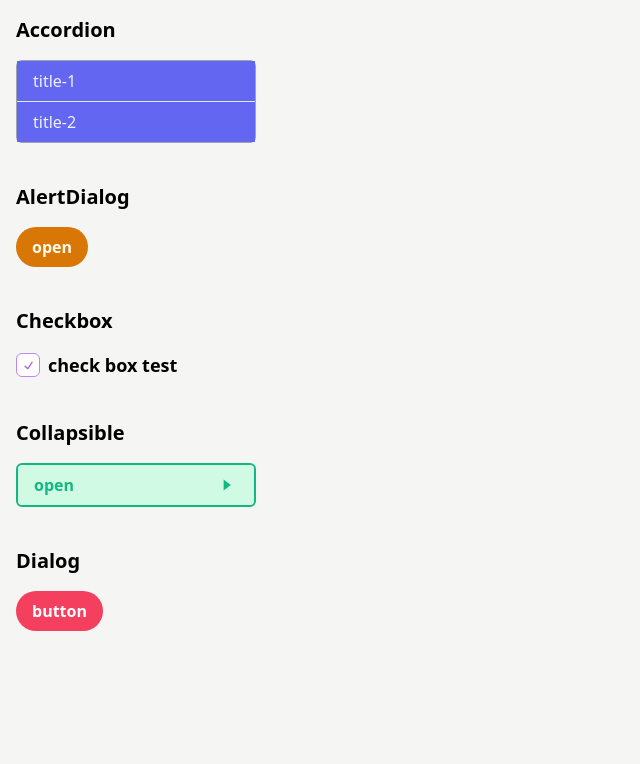
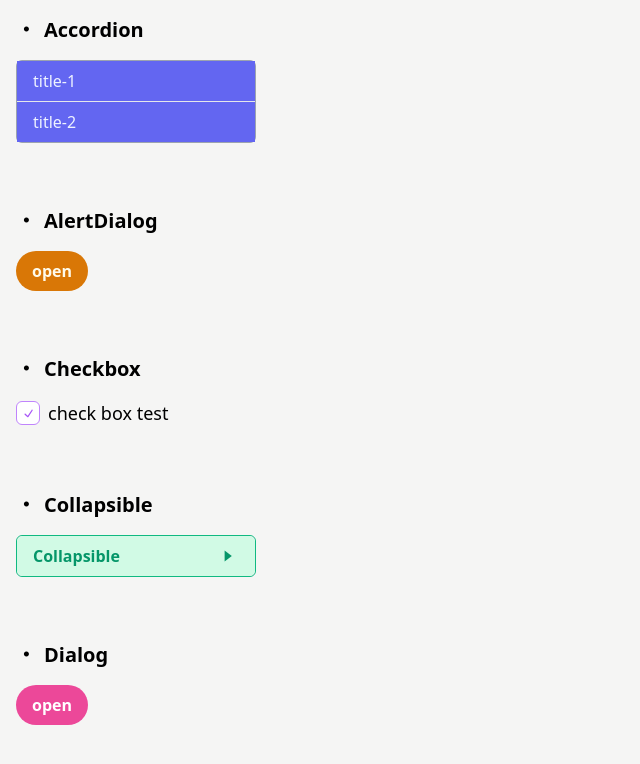
Before and after one commit to K-shigehito/radix-ui-example, a React (Vite) app: page / in a window 1280 px wide. Shown: the top 764 px of the page, without its empty margins (0-640 px from the left). Built offline with nearby package versions, Linux system fonts and the light colour scheme.

Commit message:
fix: style

```diff
--- a/src/App.tsx
+++ b/src/App.tsx
@@ -22,7 +22,7 @@ const App = () => {
       style={{
         display: 'flex',
         flexDirection: 'column',
-        gap: '40px',
+        gap: '64px',
         padding: '16px',
         backgroundColor: '#f5f5f4',
         minHeight: '100vh',
--- a/src/components/AlertDialog/AlertDialog.tsx
+++ b/src/components/AlertDialog/AlertDialog.tsx
@@ -15,7 +15,7 @@ export default () => (
         className={`${styles.overlay} fixed inset-0 bg-gray-500 opacity-50`}
       />
       <AlertDialog.Content
-        className={`${styles.content} fixed inset-2/4 h-fit w-4/5 max-w-2xl -translate-x-1/2 -translate-y-1/2 rounded-md bg-white p-6`}
+        className={`${styles.content} fixed inset-2/4 h-fit w-4/5 max-w-lg -translate-x-1/2 -translate-y-1/2 rounded-md bg-white p-6 shadow-md`}
       >
         <AlertDialog.Title className='text-2xl font-bold text-amber-600'>
           title
--- a/src/components/Checkbox/Checkbox.tsx
+++ b/src/components/Checkbox/Checkbox.tsx
@@ -12,7 +12,7 @@ export default () => (
         <CheckIcon />
       </Checkbox.Indicator>
     </Checkbox.Root>
-    <label htmlFor='c1' className='select-none text-lg font-bold'>
+    <label htmlFor='c1' className='select-none text-lg'>
       check box test
     </label>
   </div>
--- /dev/null
+++ b/src/components/Collapsible/Collapsible.module.css
@@ -0,0 +1,25 @@
+@keyframes open {
+  from {
+    height: 0;
+  }
+  to {
+    height: var(--radix-collapsible-content-height);
+  }
+}
+
+@keyframes close {
+  from {
+    height: var(--radix-collapsible-content-height);
+  }
+  to {
+    height: 0;
+  }
+}
+
+.content[data-state='open'] {
+  animation: open 100ms ease-out;
+}
+
+.content[data-state='closed'] {
+  animation: close 100ms ease-out;
+}
--- a/src/components/Collapsible/Collapsible.tsx
+++ b/src/components/Collapsible/Collapsible.tsx
@@ -1,14 +1,17 @@
+import styles from './Collapsible.module.css';
 import * as Collapsible from '@radix-ui/react-collapsible';
 import { TriangleRightIcon } from '@radix-ui/react-icons';
 
 export default () => (
-  <Collapsible.Root className='w-full rounded-md border-2 border-emerald-500'>
-    <div className='cursor-pointer font-bold text-emerald-500'>
+  <Collapsible.Root className='w-full rounded-md border border-emerald-500'>
+    <div className='cursor-pointer font-bold text-emerald-600'>
       <Collapsible.Trigger className='group flex w-full items-center justify-between rounded-md bg-emerald-100 px-4 py-2 data-state-open:rounded-b-none'>
-        open
-        <TriangleRightIcon className='h-6 w-6 transition duration-300 group-data-state-open:rotate-90' />
+        Collapsible
+        <TriangleRightIcon className='h-6 w-6 transition duration-100 group-data-state-open:rotate-90' />
       </Collapsible.Trigger>
     </div>
-    <Collapsible.Content className='px-4 py-2'>content</Collapsible.Content>
+    <Collapsible.Content className={`${styles.content} overflow-hidden`}>
+      <div className='px-4 py-2'>Collapsible component.</div>
+    </Collapsible.Content>
   </Collapsible.Root>
 );
--- a/src/components/Dialog/Dialog.tsx
+++ b/src/components/Dialog/Dialog.tsx
@@ -4,8 +4,8 @@ import * as Dialog from '@radix-ui/react-dialog';
 export default () => (
   <Dialog.Root>
     <div>
-      <Dialog.Trigger className='inline-flex rounded-full bg-rose-500 px-4 py-2 font-bold text-white'>
-        button
+      <Dialog.Trigger className='inline-flex rounded-full bg-pink-500 px-4 py-2 font-bold text-white'>
+        open
       </Dialog.Trigger>
     </div>
     <Dialog.Portal>
@@ -13,16 +13,14 @@ export default () => (
         className={`${styles['dialog-overlay']} fixed inset-0 bg-gray-500 opacity-50`}
       />
       <Dialog.Content
-        className={`${styles['dialog-content']} fixed top-1/2 left-1/2 w-80 -translate-y-1/2 -translate-x-1/2 rounded-md bg-rose-50 px-8 py-4 shadow-sm`}
+        className={`${styles['dialog-content']} fixed top-1/2 left-1/2 w-4/5 max-w-lg -translate-y-1/2 -translate-x-1/2 rounded-md bg-pink-50 px-8 py-4 shadow-md`}
       >
-        <Dialog.Title className='mb-4 text-3xl font-bold text-rose-500'>
+        <Dialog.Title className='mb-4 text-3xl font-bold text-pink-500'>
           title
         </Dialog.Title>
-        <Dialog.Description>
-          Dialogコンポーネントのテストです
-        </Dialog.Description>
+        <Dialog.Description>This is Dialog component.</Dialog.Description>
         <div className='mt-8 flex justify-end'>
-          <Dialog.Close className='rounded-md bg-rose-500 px-4 py-2 text-white'>
+          <Dialog.Close className='rounded-md bg-pink-500 px-4 py-2 text-white'>
             close
           </Dialog.Close>
         </div>
--- a/src/components/LayoutWrapper/LayoutWrapper.tsx
+++ b/src/components/LayoutWrapper/LayoutWrapper.tsx
@@ -6,7 +6,9 @@ type Props = {
 export const LayoutWrapper = ({ children, title }: Props) => {
   return (
     <div className='w-60'>
-      <h2 className='mb-4 text-xl font-bold'>{title}</h2>
+      <h2 className='mb-4 flex items-center gap-2 text-xl font-bold before:content-["・"]'>
+        {title}
+      </h2>
       {children}
     </div>
   );
```
